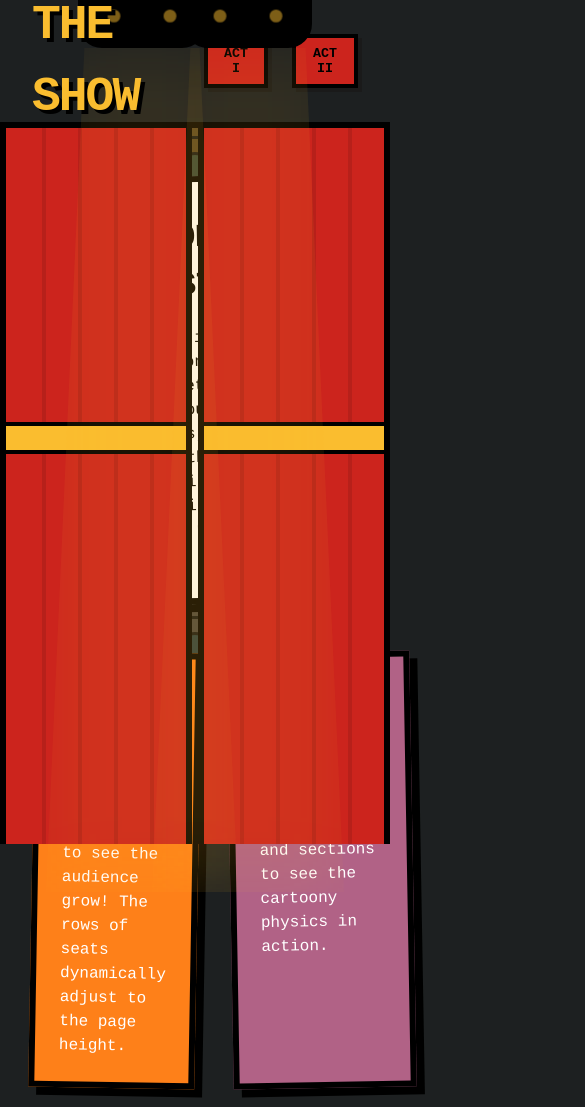
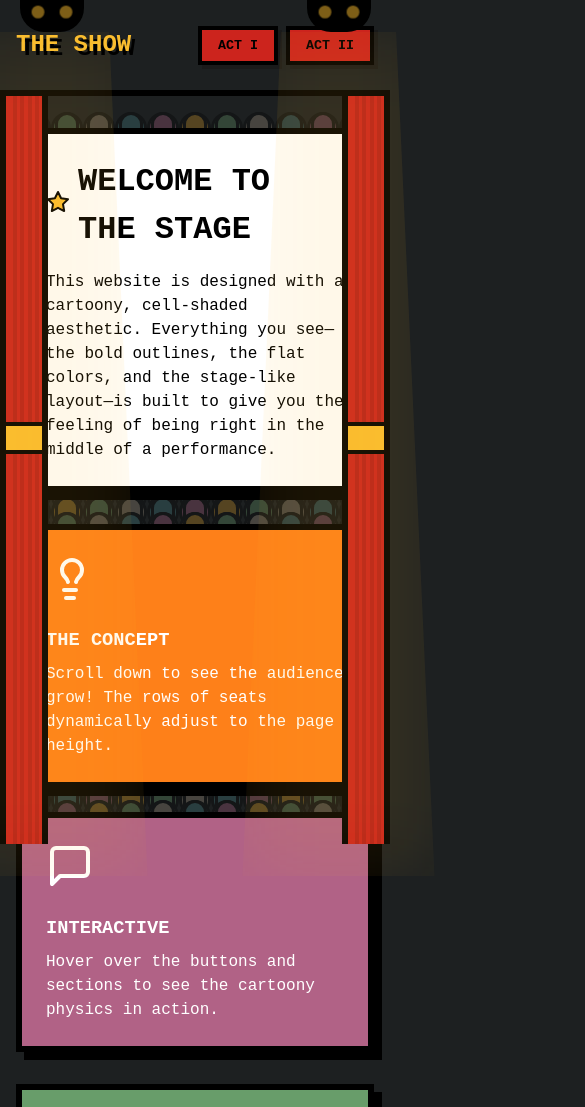
Before and after one commit to SitcomReality/websim-the-show-cartoon-edition, a plain HTML site: page index.html in a window 390 px wide. Shown: the top 1107 px of the page, 585 px wide, since content can reach past the window. Drawn offline with Linux system fonts and the light colour scheme.

Commit message:
v2: Currently the curtains completely obscure the content on mobile sized screens. Can you please begin adding responsive styles to our design to support smaller devices?

```diff
--- a/css/components.css
+++ b/css/components.css
@@ -9,6 +9,13 @@
   background: var(--accent-red);
   border-left: 6px solid var(--black);
   border-right: 6px solid var(--black);
+  transition: width 0.3s ease;
+}
+
+@media (max-width: 768px) {
+  .curtain {
+    width: 3rem;
+  }
 }
 
 .curtain-left { left: 0; transform-origin: left; animation: sway 5s ease-in-out infinite; }
@@ -48,6 +55,17 @@
   display: flex;
   justify-content: space-around;
   padding: 0.5rem;
+  transition: all 0.3s ease;
+}
+
+@media (max-width: 768px) {
+  .spotlight-housing {
+    width: 4rem;
+    height: 2rem;
+    padding: 0.25rem;
+  }
+  .spotlight-left { left: 5% !important; }
+  .spotlight-right { right: 5% !important; }
 }
 
 .spotlight-bulb {
@@ -85,6 +103,13 @@
   flex-shrink: 0;
 }
 
+@media (max-width: 600px) {
+  .audience-member {
+    width: 1.5rem;
+    height: 2rem;
+  }
+}
+
 .audience-head {
   position: absolute;
   top: 0;
--- a/css/theme.css
+++ b/css/theme.css
@@ -53,3 +53,95 @@
   font-weight: 900;
   font-size: 1.25rem;
 }
+
+/* Responsive Layout Classes */
+.main-header {
+  position: sticky;
+  top: 0;
+  z-index: 50;
+  background: var(--bg-dark);
+  height: 8rem;
+  display: flex;
+  align-items: center;
+  justify-content: space-between;
+  padding: 0 2rem;
+  border-top: none;
+  border-left: none;
+  border-right: none;
+}
+
+.spotlight-left { left: 20%; }
+.spotlight-right { right: 20%; }
+
+.main-title {
+  color: var(--accent-yellow);
+  font-size: 3rem;
+  font-weight: 900;
+  text-transform: uppercase;
+  letter-spacing: -2px;
+  filter: drop-shadow(4px 4px 0px #000);
+}
+
+.main-nav {
+  display: flex;
+  gap: 1.5rem;
+}
+
+.main-content-area {
+  position: relative;
+  z-index: 30;
+  padding: 3rem 2rem 8rem 2rem;
+  max-width: 800px;
+  margin: 0 auto;
+}
+
+.section-block {
+  padding: 2rem;
+  margin-bottom: 3rem;
+}
+
+.responsive-grid {
+  display: grid;
+  grid-template-columns: 1fr 1fr;
+  gap: 2rem;
+  margin-bottom: 3rem;
+}
+
+.grid-item {
+  padding: 1.5rem;
+}
+
+@media (max-width: 768px) {
+  .main-header {
+    height: 6rem;
+    padding: 0 1rem;
+  }
+
+  .main-title {
+    font-size: 1.5rem;
+    letter-spacing: 0;
+  }
+
+  .main-nav {
+    gap: 0.5rem;
+  }
+
+  .main-content-area {
+    padding: 2rem 1rem 6rem 1rem;
+  }
+
+  .section-block {
+    padding: 1.5rem;
+    margin-bottom: 2rem;
+  }
+
+  .responsive-grid {
+    grid-template-columns: 1fr;
+    gap: 1.5rem;
+    margin-bottom: 2rem;
+  }
+
+  .rotate-left, .rotate-right, .rotate-slight {
+    transform: none; /* Avoid horizontal overflow on mobile */
+  }
+}
--- a/index.html
+++ b/index.html
@@ -11,55 +11,55 @@
 <body>
 
     <!-- Header / Spotlight Area -->
-    <header class="sticky-header cartoon-border" style="position: sticky; top: 0; z-index: 50; background: var(--bg-dark); height: 8rem; display: flex; align-items: center; justify-content: space-between; padding: 0 2rem; border-top: none; border-left: none; border-right: none;">
+    <header class="main-header sticky-header cartoon-border">
         <!-- Left Spotlight -->
-        <div class="spotlight-housing" style="left: 20%;">
+        <div class="spotlight-housing spotlight-left">
             <div class="spotlight-bulb"></div>
             <div class="spotlight-bulb"></div>
             <div class="spotlight-cone"></div>
         </div>
 
         <!-- Right Spotlight -->
-        <div class="spotlight-housing" style="right: 20%;">
+        <div class="spotlight-housing spotlight-right">
             <div class="spotlight-bulb"></div>
             <div class="spotlight-bulb"></div>
             <div class="spotlight-cone"></div>
         </div>
 
-        <h1 style="color: var(--accent-yellow); font-size: 3rem; font-weight: 900; text-transform: uppercase; letter-spacing: -2px; filter: drop-shadow(4px 4px 0px #000);">
+        <h1 class="main-title">
             The Show
         </h1>
 
-        <nav style="display: flex; gap: 1.5rem;">
+        <nav class="main-nav">
             <button class="interactive-btn">ACT I</button>
             <button class="interactive-btn">ACT II</button>
         </nav>
     </header>
 
     <!-- Main Content -->
-    <main style="position: relative; z-index: 30; padding: 3rem 2rem 8rem 2rem; max-width: 800px; margin: 0 auto;">
+    <main class="main-content-area">
 
-        <section class="cartoon-border cartoon-shadow rotate-left" style="background: white; color: black; padding: 2rem; margin-bottom: 3rem;">
+        <section class="cartoon-border cartoon-shadow rotate-left section-block" style="background: white; color: black;">
             <h2 style="font-size: 2rem; font-weight: 900; margin-bottom: 1rem; display: flex; align-items: center; gap: 0.5rem;">
                 <span data-icon="Star"></span> WELCOME TO THE STAGE
             </h2>
             <p>This website is designed with a cartoony, cell-shaded aesthetic. Everything you see—the bold outlines, the flat colors, and the stage-like layout—is built to give you the feeling of being right in the middle of a performance.</p>
         </section>
 
-        <section style="display: grid; grid-template-columns: 1fr 1fr; gap: 2rem; margin-bottom: 3rem;">
-            <div class="cartoon-border cartoon-shadow rotate-right" style="background: var(--accent-orange); padding: 1.5rem; color: white;">
+        <section class="responsive-grid">
+            <div class="cartoon-border cartoon-shadow rotate-right grid-item" style="background: var(--accent-orange); color: white;">
                 <div data-icon="Lightbulb" style="margin-bottom: 1rem;"></div>
                 <h3 style="font-weight: bold; text-transform: uppercase; margin-bottom: 0.5rem;">The Concept</h3>
                 <p>Scroll down to see the audience grow! The rows of seats dynamically adjust to the page height.</p>
             </div>
-            <div class="cartoon-border cartoon-shadow rotate-left" style="background: var(--accent-purple); padding: 1.5rem; color: white;">
+            <div class="cartoon-border cartoon-shadow rotate-left grid-item" style="background: var(--accent-purple); color: white;">
                 <div data-icon="Message" style="margin-bottom: 1rem;"></div>
                 <h3 style="font-weight: bold; text-transform: uppercase; margin-bottom: 0.5rem;">Interactive</h3>
                 <p>Hover over the buttons and sections to see the cartoony physics in action.</p>
             </div>
         </section>
 
-        <section class="cartoon-border cartoon-shadow" style="background: var(--accent-green); color: black; padding: 2rem; margin-bottom: 3rem;">
+        <section class="cartoon-border cartoon-shadow section-block" style="background: var(--accent-green); color: black;">
             <h2 style="font-size: 2rem; font-weight: 900; margin-bottom: 1.5rem; display: flex; align-items: center; gap: 0.5rem; text-transform: uppercase;">
                 <span data-icon="Play"></span> Feature Acts
             </h2>
@@ -83,7 +83,7 @@
             </div>
         </section>
 
-        <section class="cartoon-border cartoon-shadow rotate-slight" style="background: var(--accent-bright-red); padding: 2rem; margin-bottom: 3rem; color: white;">
+        <section class="cartoon-border cartoon-shadow rotate-slight section-block" style="background: var(--accent-bright-red); color: white;">
             <h2 style="font-size: 2rem; font-weight: 900; margin-bottom: 1rem; display: flex; align-items: center; gap: 0.5rem;">
                 <span data-icon="Info"></span> EXTRA CONTENT
             </h2>
```
